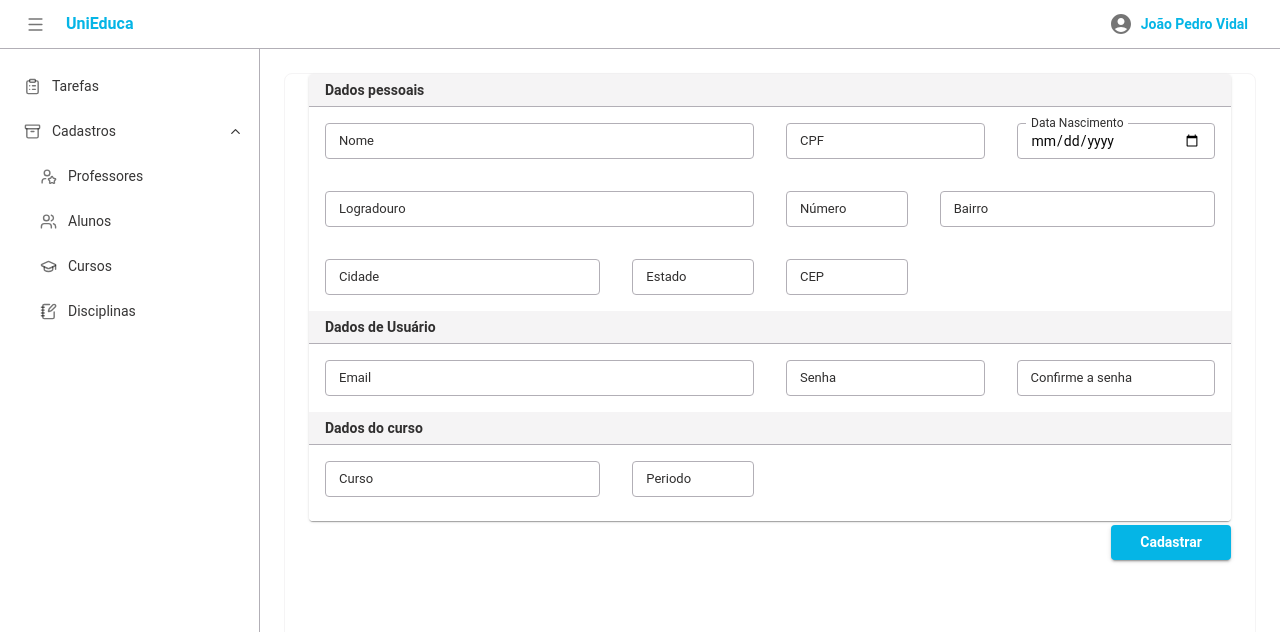
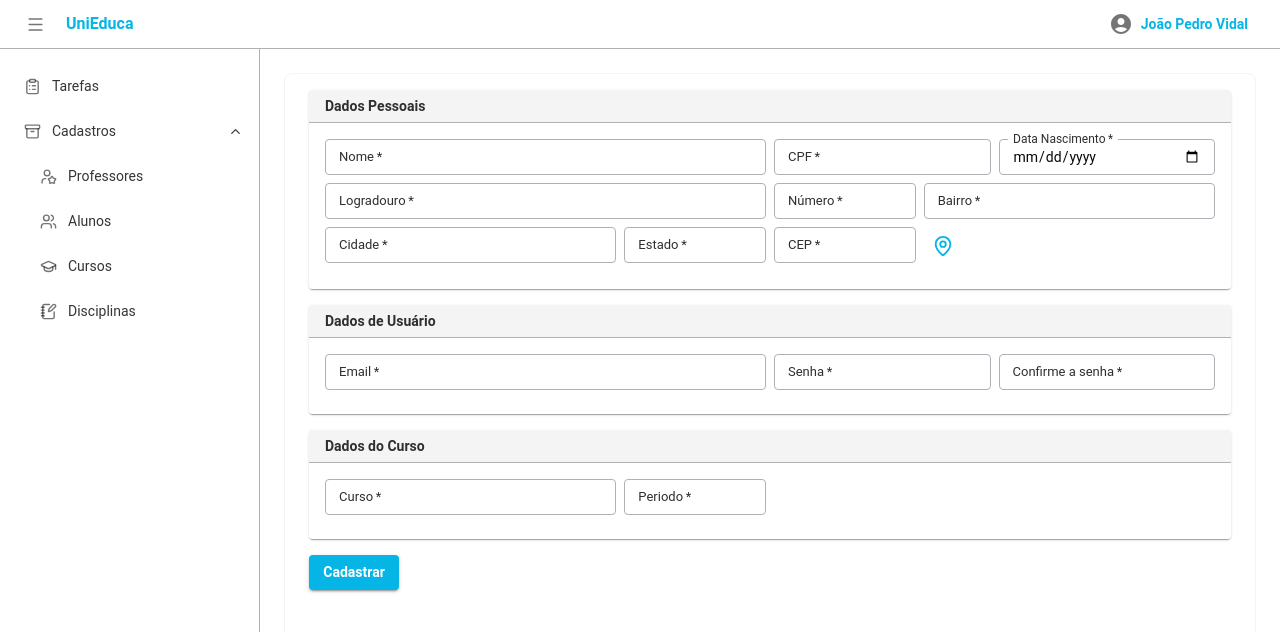
Before and after one commit to Projeto-Integrador-V-Unifagoc/projeto-integrador-v, a React (Vite) app in the folder frontend/: page /alunos/cadastro in a window 1280 px wide. Shown: the top 632 px of the page. Built offline with nearby package versions, Linux system fonts and the light colour scheme.

Commit message:
refactor: pagina de cadastro de alunos refatorada, melhorando a UX e realizando conexão com o backend

```diff
--- a/frontend/package.json
+++ b/frontend/package.json
@@ -19,7 +19,8 @@
     "lucide-react": "^0.563.0",
     "react": "^19.2.0",
     "react-dom": "^19.2.0",
-    "react-router-dom": "^7.13.0"
+    "react-router-dom": "^7.13.0",
+    "yup": "^1.7.1"
   },
   "devDependencies": {
     "@eslint/js": "^9.39.1",
--- a/frontend/src/Pages/Alunos/CadastroAlunos.tsx
+++ b/frontend/src/Pages/Alunos/CadastroAlunos.tsx
@@ -1,17 +1,24 @@
-import { Grid, Stack } from "@mui/material";
 import { useState } from "react";
-import axios from "axios";
-import { Card } from "../../components/Card";
+
 import Container from "../../components/Container";
 import TextField from "../../components/TextField";
 import Button from "../../components/Button";
+import { Card } from "../../components/Card";
 
-export default function CadastroAlunos(){
+import { Alert, Grid, IconButton, Stack } from "@mui/material";
+
+import { useAluno } from "../../hooks/use-aluno";
+import { MapPin } from "lucide-react";
+import { useViaCep } from "../../hooks/use-cep";
+import { alunoSchema } from "../../validators/aluno-schema";
+
+export default function CadastroAlunos() {
 
   const initialForm = {
     nome: "",
     cpf: "",
     dataNascimento: "",
+    tipoUsuario: "",
     logradouro: "",
     numero: "",
     bairro: "",
@@ -26,7 +33,29 @@ export default function CadastroAlunos(){
   }
 
   const [form, setForm] = useState(initialForm)
-  const [loading, setLoading] = useState(false)
+  const [alerta, setAlerta] = useState<{
+    tipo: "success" | "error"
+    mensagem: string
+  } | null>(null)
+  const [erros, setErros] = useState<Record<string, string>>({})
+  const { carregando, criarAluno } = useAluno()
+  const { carregando: isCarregando, buscarCep } = useViaCep()
+
+  async function buscarEnderecoPeloCep() {
+    const data = await buscarCep(form.cep)
+
+    if (!data) {
+      return
+    }
+
+    setForm((prev) => ({
+      ...prev,
+      logradouro: data.logradouro,
+      bairro: data.bairro,
+      cidade: data.localidade,
+      estado: data.estado
+    }))
+  }
 
   function handleChange(e: React.ChangeEvent<HTMLInputElement | HTMLTextAreaElement>) {
     const { name, value } = e.target
@@ -37,202 +66,331 @@ export default function CadastroAlunos(){
     })
   }
 
-  async function buscarCep(cep: string){
+  async function handleSubmit() {
+    console.log('clicou no botão')
 
-    if(cep.length !== 8) return
-
-    try{
-
-      const response = await axios.get(`https://viacep.com.br/ws/${cep}/json/`)
-
-      const data = response.data
-
-      setForm((prev)=>({
-        ...prev,
-        logradouro: data.logradouro || "",
-        bairro: data.bairro || "",
-        cidade: data.localidade || "",
-        estado: data.uf || ""
-      }))
-
-    }catch(err){
-      console.log("Erro ao buscar CEP")
-      console.log(err)
-    }
-  }
-
-  async function handleSubmit(){
-
-    if(form.senha !== form.confirmarSenha){
+    if (form.senha !== form.confirmarSenha) {
       alert("As senhas não coincidem")
       return
     }
 
-    try{
+    try {
 
-      setLoading(true)
+      await alunoSchema.validate(form, { abortEarly: false })
 
-      const response = await axios.post(
-        "http://localhost:8080/alunos",
-        form
-      )
+      setErros({})
 
-      console.log(response.data)
+    } catch (error: any) {
 
-      alert("Aluno cadastrado com sucesso!")
+      const errosFormatados: Record<string, string> = {}
+
+      error.inner.forEach((err: any) => {
+        errosFormatados[err.path] = err.message
+      })
+
+      setErros(errosFormatados)
+
+      return
+    }
+
+    try {
+      const alunoData = {
+        matricula: Date.now().toString(),
+        periodo: Number(form.periodo),
+        pessoa: {
+          cpf: form.cpf,
+          nome: form.nome,
+          dataNascimento: form.dataNascimento,
+          logradouro: form.logradouro,
+          numero: Number(form.numero),
+          bairro: form.bairro,
+          cidade: form.cidade,
+          estado: form.estado,
+          cep: form.cep
+        },
+        usuario: {
+          email: form.email,
+          tipoUsuario: "Aluno",
+          password: form.senha
+        }
+      }
+
+      await criarAluno(alunoData)
+      setAlerta({
+        tipo: "success",
+        mensagem: "Que beleza, seu aluno foi cadastrado com sucesso!"
+      })
 
       setForm(initialForm)
 
-    }catch(err){
+    } catch (err) {
       console.error(err)
-      alert("Erro ao cadastrar aluno")
-    }finally{
-      setLoading(false)
+      setAlerta({
+        tipo: "error",
+        mensagem: "Opss, parece que algo deu errado durante o cadastro do aluno." // precisamos mapear esse erro depois no back pra vir do response by João Pedro Vidal
+      })
+    }
   }
 
-  }
-
-  return(
+  return (
     <Container>
-
+      <Stack mt={2} gap={2} component='div'>
+        <Stack>
           <Card.Root>
-
             <Card.Header>
-          <Card.Title>Dados pessoais</Card.Title>
+              <Card.Title>Dados Pessoais</Card.Title>
             </Card.Header>
-
             <Card.Content>
-          <Grid container spacing={4}>
+              <Grid container spacing={1}>
 
                 <Grid size={6}>
-              <TextField label="Nome" name="nome" value={form.nome} onChange={handleChange}/>
-            </Grid>
-
-            <Grid size={3}>
-              <TextField label="CPF" name="cpf" value={form.cpf} onChange={handleChange}/>
+                  <TextField
+                    required
+                    label="Nome"
+                    name="nome"
+                    value={form.nome}
+                    error={!!erros.nome}
+                    helperText={erros.nome}
+                    onChange={handleChange}
+                  />
                 </Grid>
 
                 <Grid size={3}>
                   <TextField
+                    required
+                    label="CPF"
+                    name="cpf"
+                    value={form.cpf}
+                    error={!!erros.cpf}
+                    helperText={erros.cpf}
+                    onChange={handleChange}
+                  />
+                </Grid>
+
+                <Grid size={3}>
+                  <TextField
+                    required
                     label="Data Nascimento"
                     name="dataNascimento"
                     type="date"
                     value={form.dataNascimento}
+                    error={!!erros.dataNascimento}
+                    helperText={erros.dataNascimento}
                     onChange={handleChange}
                     InputLabelProps={{ shrink: true }}
                   />
                 </Grid>
 
                 <Grid size={6}>
-              <TextField label="Logradouro" name="logradouro" value={form.logradouro} onChange={handleChange}/>
-            </Grid>
-
-            <Grid size={2}>
-              <TextField label="Número" name="numero" value={form.numero} onChange={handleChange}/>
-            </Grid>
-
-            <Grid size={4}>
-              <TextField label="Bairro" name="bairro" value={form.bairro} onChange={handleChange}/>
-            </Grid>
-
-            <Grid size={4}>
-              <TextField label="Cidade" name="cidade" value={form.cidade} onChange={handleChange}/>
-            </Grid>
-
-            <Grid size={2}>
-              <TextField label="Estado" name="estado" value={form.estado} onChange={handleChange}/>
+                  <TextField
+                    required
+                    label="Logradouro"
+                    name="logradouro"
+                    value={form.logradouro}
+                    error={!!erros.logradouro}
+                    helperText={erros.logradouro}
+                    onChange={handleChange}
+                  />
                 </Grid>
 
                 <Grid size={2}>
                   <TextField
+                    required
+                    label="Número"
+                    name="numero"
+                    value={form.numero}
+                    error={!!erros.numero}
+                    helperText={erros.numero}
+                    onChange={handleChange}
+                  />
+                </Grid>
+
+                <Grid size={4}>
+                  <TextField
+                    required
+                    label="Bairro"
+                    name="bairro"
+                    value={form.bairro}
+                    error={!!erros.bairro}
+                    helperText={erros.bairro}
+                    onChange={handleChange}
+                  />
+                </Grid>
+
+                <Grid size={4}>
+                  <TextField
+                    required
+                    label="Cidade"
+                    name="cidade"
+                    value={form.cidade}
+                    error={!!erros.cidade}
+                    helperText={erros.cidade}
+                    onChange={handleChange}
+                  />
+                </Grid>
+
+                <Grid size={2}>
+                  <TextField
+                    required
+                    label="Estado"
+                    name="estado"
+                    value={form.estado}
+                    error={!!erros.estado}
+                    helperText={erros.estado}
+                    onChange={handleChange}
+                  />
+                </Grid>
+
+                <Grid size={2}>
+                  <TextField
+                    required
                     label="CEP"
                     name="cep"
                     value={form.cep}
-                onChange={(e)=>{
+                    error={!!erros.cep}
+                    helperText={erros.cep}
+                    onChange={(e) => {
                       handleChange(e)
-                  buscarCep(e.target.value)
                     }}
                   />
                 </Grid>
 
+                <Grid size={2}>
+                  <IconButton
+                    color="primary"
+                    onClick={buscarEnderecoPeloCep}
+                  >
+                    <MapPin size={22} />
+                  </IconButton>
+                </Grid>
+
               </Grid>
             </Card.Content>
+          </Card.Root>
+        </Stack>
 
-
+        <Stack component='div'>
+          <Card.Root>
             <Card.Header>
               <Card.Title>Dados de Usuário</Card.Title>
             </Card.Header>
 
             <Card.Content>
-          <Grid container spacing={4}>
+              <Grid container spacing={1}>
 
                 <Grid size={6}>
-              <TextField label="Email" name="email" value={form.email} onChange={handleChange}/>
-            </Grid>
-
-            <Grid size={3}>
                   <TextField
-                label="Senha"
-                type="password"
-                name="senha"
-                value={form.senha}
+                    required
+                    label="Email"
+                    name="email"
+                    value={form.email}
+                    error={!!erros.email}
+                    helperText={erros.email}
                     onChange={handleChange}
                   />
                 </Grid>
 
                 <Grid size={3}>
                   <TextField
+                    required
+                    label="Senha"
+                    type="password"
+                    name="senha"
+                    value={form.senha}
+                    error={!!erros.senha}
+                    helperText={erros.senha}
+                    onChange={handleChange}
+                  />
+                </Grid>
+
+                <Grid size={3}>
+                  <TextField
+                    required
                     label="Confirme a senha"
                     type="password"
                     name="confirmarSenha"
                     value={form.confirmarSenha}
+                    error={!!erros.confirmarSenha}
+                    helperText={erros.confirmarSenha}
                     onChange={handleChange}
                   />
                 </Grid>
 
               </Grid>
             </Card.Content>
+          </Card.Root>
+        </Stack>
 
+        <Stack>
+          <Card.Root>
 
             <Card.Header>
-          <Card.Title>Dados do curso</Card.Title>
+              <Card.Title>Dados do Curso</Card.Title>
             </Card.Header>
 
             <Card.Content>
-          <Grid container spacing={4}>
+              <Grid container spacing={1}>
 
                 <Grid size={4}>
-              <TextField label="Curso" name="curso" value={form.curso} onChange={handleChange}/>
+                  <TextField
+                    required
+                    label="Curso"
+                    name="curso"
+                    value={form.curso}
+                    error={!!erros.curso}
+                    helperText={erros.curso}
+                    onChange={handleChange}
+                  />
                 </Grid>
 
                 <Grid size={2}>
-              <TextField label="Periodo" name="periodo" value={form.periodo} onChange={handleChange}/>
+                  <TextField
+                    required
+                    label="Periodo"
+                    name="periodo"
+                    value={form.periodo}
+                    error={!!erros.periodo}
+                    helperText={erros.periodo}
+                    onChange={handleChange}
+                  />
                 </Grid>
 
               </Grid>
             </Card.Content>
+          </Card.Root>
+        </Stack>
 
-      </Card.Root>
 
 
         <Stack
           display="flex"
           flexDirection="row"
-        justifyContent="flex-end"
-        mt="4px"
+          justifyContent="space-between"
+          gap={2}
         >
-
+          {alerta && (
+            <Alert
+              severity={alerta.tipo}
+              sx={{
+                width: '100%',
+                height: '35px',
+                display: 'flex',
+                alignItems: 'center'
+              }}
+            >
+              {alerta.mensagem}
+            </Alert>
+          )}
           <Button
             variant="contained"
-          sx={{width:"120px", height:"35px"}}
+            sx={{ width: "90px", height: "35px" }}
             onClick={handleSubmit}
-          disabled={loading}
+            isLoading={carregando}
           >
-          {loading ? "Salvando..." : "Cadastrar"}
+            Cadastrar
           </Button>
-
         </Stack>
-
+      </Stack>
     </Container>
   )
 }
--- a/frontend/src/components/Button/index.tsx
+++ b/frontend/src/components/Button/index.tsx
@@ -20,6 +20,7 @@ export default function Button(props: ButtonProps ){
     return (
         <MuiButton
             disabled={isLoading ? true : disabled}
+            onClick={onClick}
             {...rest}
         >
             {isLoading ? <CircularProgress size={20} /> : children}
--- a/frontend/src/components/SearchTextField/SearchTextField.tsx
+++ b/frontend/src/components/SearchTextField/SearchTextField.tsx
@@ -14,6 +14,7 @@ import TextField from "../TextField";
 import Button from "../Button";
 
 import { ListFilter, Search } from "lucide-react";
+import { useNavigate } from "react-router-dom";
 
 interface SearchTextFieldProps {
     children: ReactNode
@@ -23,6 +24,12 @@ export default function SearchTextField(props: SearchTextFieldProps) {
     const { children } = props
     const [anchorEl, setAnchorEl] = useState<null | HTMLElement>(null);
     const [curso, setCurso] = useState<Cursos | ''>('');
+
+    const navigate = useNavigate()
+
+    function navegarPaginaCadastro(){
+        navigate("/alunos/cadastro")
+    }
 
     const handleOpen = (event: React.MouseEvent<HTMLElement>) => {
         setAnchorEl(event.currentTarget);
@@ -70,7 +77,7 @@ export default function SearchTextField(props: SearchTextFieldProps) {
                         },
                     }}
                 />
-                <Button variant="contained" sx={{ width: '80px' }}>Adicionar</Button>
+                <Button variant="contained" sx={{ width: '80px' }} onClick={navegarPaginaCadastro}>Adicionar</Button>
             </Stack>
             <FilterMenu.Root
                 open={open}
--- /dev/null
+++ b/frontend/src/hooks/use-aluno.ts
@@ -0,0 +1,23 @@
+import { useState } from "react";
+import type { AlunoRequest } from "../models/aluno-model";
+import { alunoApi } from "../services/aluno-api";
+
+export function useAluno() {
+    const [carregando, setCarregando] = useState<boolean>(false)
+
+    const criarAluno = async (data: AlunoRequest) => {
+        setCarregando(true)
+
+        try {
+            const response = await alunoApi.criarAluno(data)
+            return response
+        } finally {
+            setCarregando(false)
+        }
+    }
+
+    return {
+        criarAluno,
+        carregando
+    }
+}
--- a/frontend/src/hooks/use-cep.ts
+++ b/frontend/src/hooks/use-cep.ts
@@ -0,0 +1,34 @@
+import { useState } from "react"
+
+import type { ViaCepModel } from "../models/via-cep-model"
+import api from "../services/cep-api"
+
+export function useViaCep() {
+  const [carregando, setCarregando] = useState(false)
+
+  async function buscarCep(cep: string): Promise<ViaCepModel | null> {
+
+    const cepLimpo = cep.replace(/\D/g, "")
+
+    if (cepLimpo.length !== 8) return null
+
+    try {
+      setCarregando(true)
+
+      const response = await api.get<ViaCepModel>(`/${cepLimpo}/json`)
+
+      return response.data
+
+    } catch (error) {
+      console.error("Erro ao buscar CEP", error)
+      return null
+    } finally {
+      setCarregando(false)
+    }
+  }
+
+  return {
+    buscarCep,
+    carregando
+  }
+}
--- /dev/null
+++ b/frontend/src/lib/axios.ts
@@ -0,0 +1,5 @@
+import axios from 'axios'
+
+export const api = axios.create({
+    baseURL: "http://localhost:3000"
+})
--- /dev/null
+++ b/frontend/src/models/aluno-model.ts
@@ -0,0 +1,9 @@
+import type { Usuario } from "./usuario-model"
+import type { Pessoa } from "./pessoa-model"
+
+export interface AlunoRequest {
+  matricula: string
+  periodo: number
+  pessoa: Pessoa
+  usuario: Usuario
+}
--- /dev/null
+++ b/frontend/src/models/usuario-model.ts
@@ -0,0 +1,5 @@
+export interface Usuario {
+  email: string
+  tipoUsuario: string
+  password: string
+}
--- /dev/null
+++ b/frontend/src/services/aluno-api.ts
@@ -0,0 +1,30 @@
+import { api } from "../lib/axios";
+import type { AlunoRequest } from "../models/aluno-model";
+
+export const alunoApi = {
+    async criarAluno(data: AlunoRequest) {
+        const payload = {
+            matricula: data.matricula,
+            periodo: data.periodo,
+            pessoa: {
+                cpf: data.pessoa.cpf,
+                nome: data.pessoa.nome,
+                data_nascimento: data.pessoa.dataNascimento,
+                logradouro: data.pessoa.logradouro,
+                numero: data.pessoa.numero,
+                bairro: data.pessoa.bairro,
+                cidade: data.pessoa.cidade,
+                estado: data.pessoa.estado,
+                cep: data.pessoa.cep,
+            },
+            usuario: {
+                email: data.usuario.email,
+                tipo_usuario: data.usuario.tipoUsuario,
+                password: data.usuario.password
+            }
+        }
+
+        const response = await api.post("/alunos", payload)
+        return response.data
+    }
+}
--- /dev/null
+++ b/frontend/src/validators/aluno-schema.ts
@@ -0,0 +1,41 @@
+import * as yup from "yup"
+
+export const alunoSchema = yup.object({
+    nome: yup.string().required("Nome é obrigatório"),
+
+    cpf: yup
+        .string()
+        .required()
+        .min(11, "CPF inválido"),
+
+    dataNascimento: yup
+        .string()
+        .required("Data de nascimento é obrigatória"),
+
+    logradouro: yup.string().required("Logradouro é obrigatório"),
+    numero: yup
+        .string()
+        .required("Número é obrigatório"),
+    bairro: yup.string().required("Bairro é obrigatório"),
+    cidade: yup.string().required("Cidade é obrigatória"),
+    estado: yup.string().required("Estado é obrigatório"),
+    cep: yup
+        .string()
+        .required("CEP é obrigatório")
+        .min(8, "CEP inválido"),
+    email: yup
+        .string()
+        .email("Email inválido")
+        .required("Email é obrigatório"),
+    senha: yup
+        .string()
+        .required("Senha é obrigatória")
+        .min(6, "Senha deve ter no mínimo 6 caracteres"),
+    confirmarSenha: yup
+        .string()
+        .oneOf([yup.ref("senha")], "As senhas devem ser iguais"),
+    curso: yup.string().required("Curso é obrigatório"),
+    periodo: yup
+        .string()
+        .required("Período é obrigatório")
+})
```
Also changed, not shown: frontend/src/models/pessoa-model.ts (added, +11 -0 lines), 1 other file (tests, documents, lock files or other folders). Lines whose indentation alone changed are shown as unchanged.
